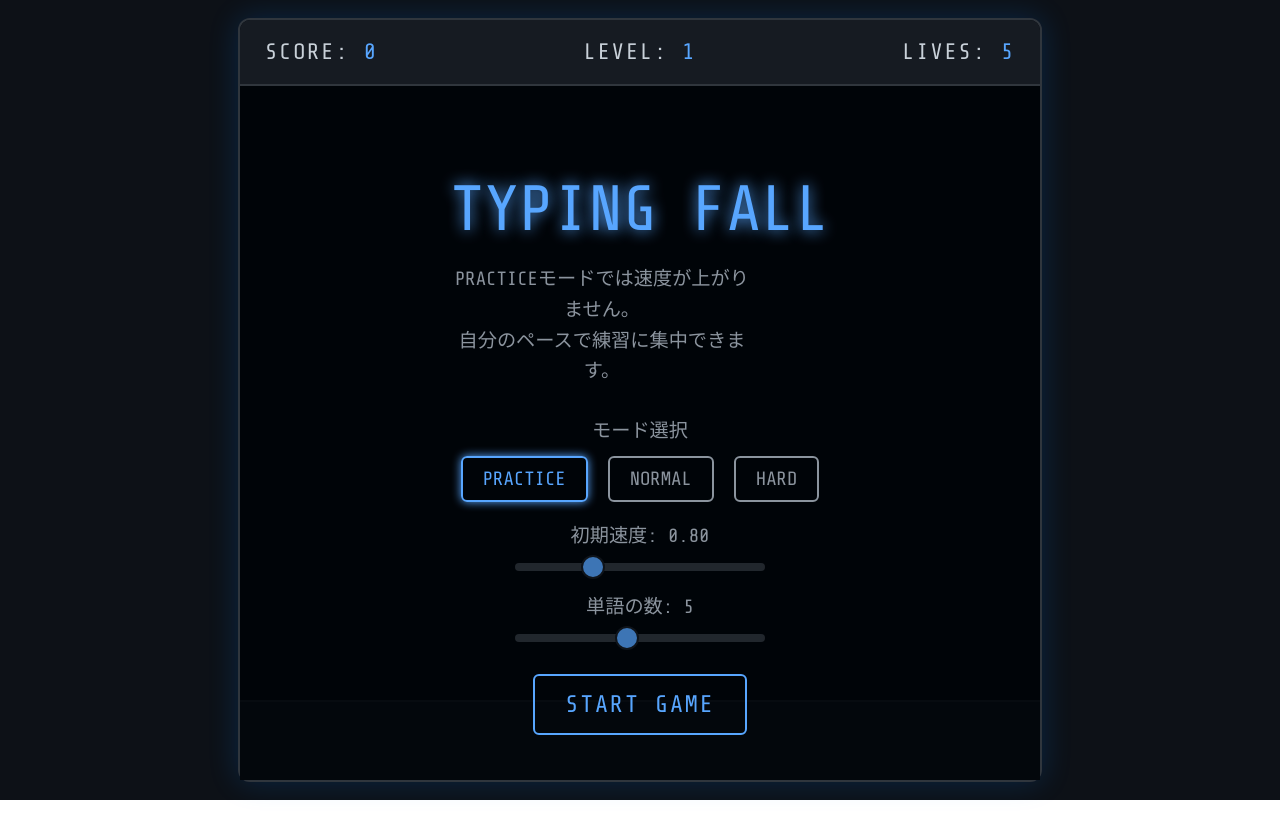
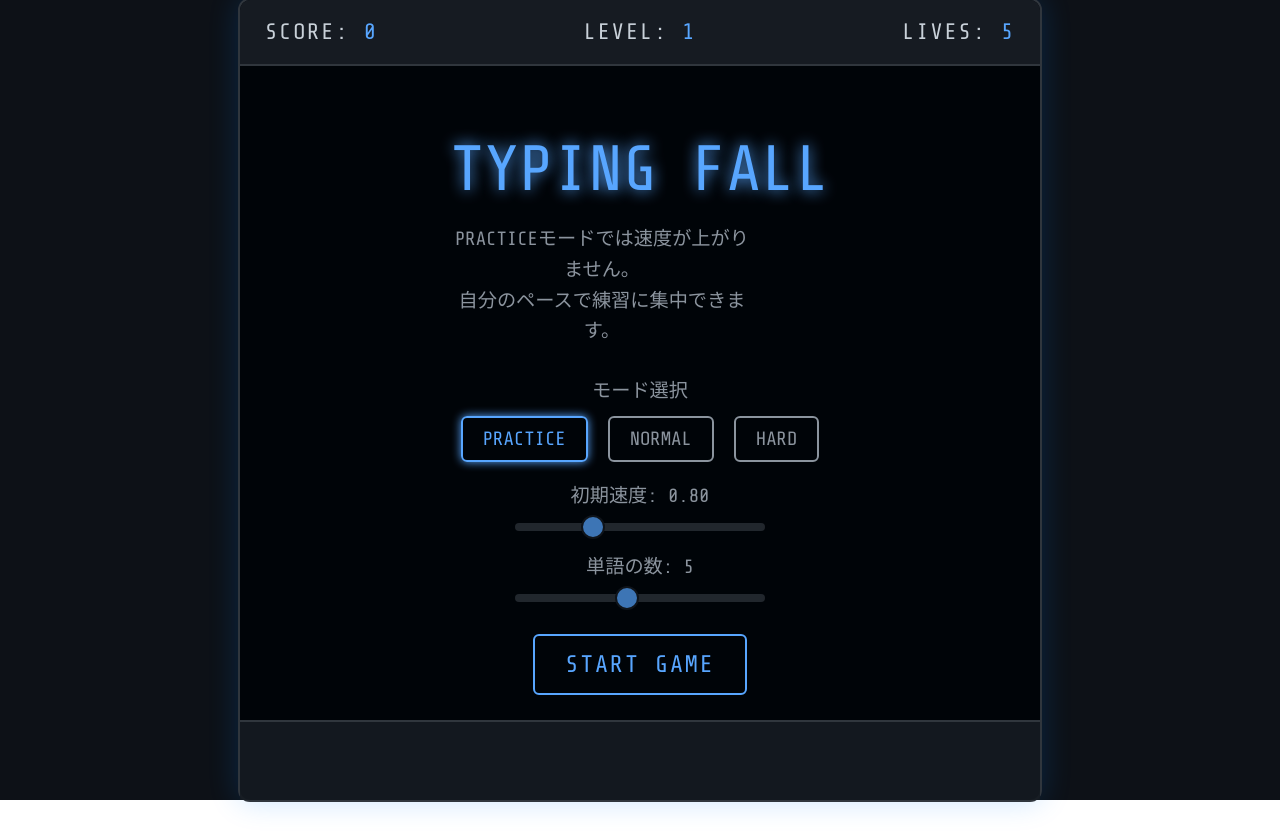
Before and after one commit to tako-chan0511/typingfall, a Vue app: page / in a window 1280 px wide. Built offline with nearby package versions, Linux system fonts and the light colour scheme.

Commit message:
モバイル対応2

```diff
--- a/src/components/TypingGame.vue
+++ b/src/components/TypingGame.vue
@@ -1,6 +1,5 @@
-<!-- src/components/TypingGame.vue -->
 <template>
-  <div class="game-container" @click="focusInput">
+  <div class="game-container" ref="gameContainerRef">
     <header>
       <div class="stats">SCORE: <span>{{ score }}</span></div>
       <div class="stats">LEVEL: <span>{{ level }}</span></div>
@@ -70,7 +69,6 @@
       <span class="input-cursor"></span>
     </div>
 
-    <!-- ★★★ モバイル対応用の隠し入力欄 ★★★ -->
     <input
       ref="hiddenInputRef"
       type="text"
@@ -104,8 +102,9 @@ const practiceWordCount = ref(5);
 let currentBaseSpeed = 1.0;
 
 // --- Template Refs ---
+const gameContainerRef = ref<HTMLElement | null>(null);
 const gameAreaRef = ref<HTMLElement | null>(null);
-const hiddenInputRef = ref<HTMLInputElement | null>(null); // ★隠し入力欄への参照
+const hiddenInputRef = ref<HTMLInputElement | null>(null);
 let animationFrameId: number;
 
 const gameSettings = {
@@ -195,21 +194,19 @@ const gameOver = () => {
   cancelAnimationFrame(animationFrameId);
 };
 
-// ★★★ 物理キーボード用の入力処理 ★★★
 const handleKeyDown = (e: KeyboardEvent) => {
-  if (gameState.value !== 'playing') return;
+  if (gameState.value !== 'playing' || e.metaKey || e.ctrlKey || e.altKey) return;
+
+  e.preventDefault();
 
   if (e.key === 'Backspace') {
-    e.preventDefault();
     currentInput.value = currentInput.value.slice(0, -1);
   } else if (e.key.length === 1 && e.key.match(/[a-z0-9-]/i)) {
-    e.preventDefault();
     currentInput.value += e.key.toLowerCase();
     checkInput();
   }
 };
 
-// ★★★ モバイル用の入力処理 ★★★
 const handleMobileInput = (e: Event) => {
   const target = e.target as HTMLInputElement;
   currentInput.value = target.value.toLowerCase();
@@ -222,7 +219,6 @@ const checkInput = () => {
     score.value += words.value[index].text.length * 10;
     words.value.splice(index, 1);
 
-    // 入力欄をクリア
     currentInput.value = '';
     if(hiddenInputRef.value) {
       hiddenInputRef.value.value = '';
@@ -237,39 +233,46 @@ const checkInput = () => {
   }
 };
 
-// ★★★ 入力欄にフォーカスを当てる関数 ★★★
 const focusInput = () => {
   if(hiddenInputRef.value) {
     hiddenInputRef.value.focus();
   }
 }
 
+// ★★★ モバイル画面サイズ調整のためのロジック ★★★
+const handleViewportResize = () => {
+  if (window.visualViewport && gameContainerRef.value) {
+    const newHeight = window.visualViewport.height;
+    gameContainerRef.value.style.height = `${newHeight}px`;
+  }
+};
+
 // --- Lifecycle Hooks ---
 onMounted(() => {
   window.addEventListener('keydown', handleKeyDown);
+  if (window.visualViewport) {
+    window.visualViewport.addEventListener('resize', handleViewportResize);
+    handleViewportResize(); // 初期サイズを設定
+  }
 });
 
 onUnmounted(() => {
   window.removeEventListener('keydown', handleKeyDown);
+  if (window.visualViewport) {
+    window.visualViewport.removeEventListener('resize', handleViewportResize);
+  }
   cancelAnimationFrame(animationFrameId);
 });
 
 </script>
 
 <style scoped>
-/* (既存のスタイルは変更なし) */
-.hidden-input {
-  position: absolute;
-  top: -9999px;
-  left: -9999px;
-  opacity: 0;
-  pointer-events: none;
-}
+/* ★★★ game-containerから固定の高さを削除 ★★★ */
 .game-container {
     width: 100%;
     max-width: 800px;
-    height: 95vh;
-    max-height: 900px;
+    /* height: 95vh; */ /* JavaScriptで動的に設定するため削除 */
+    /* max-height: 900px; */
     display: flex;
     flex-direction: column;
     border: 2px solid #30363d;
@@ -277,6 +280,7 @@ onUnmounted(() => {
     background-color: #010409;
     box-shadow: 0 0 30px rgba(0, 128, 255, 0.2);
     position: relative;
+    transition: height 0.2s ease-out; /* 高さが変わる際にアニメーションさせる */
 }
 
 header {
@@ -287,6 +291,7 @@ header {
     border-bottom: 2px solid #30363d;
     border-top-left-radius: 10px;
     border-top-right-radius: 10px;
+    flex-shrink: 0; /* ヘッダーが縮まないようにする */
 }
 
 .stats {
@@ -314,10 +319,6 @@ header {
 }
 
 .input-display {
-    position: absolute;
-    bottom: 0;
-    left: 0;
-    right: 0;
     padding: 15px;
     background-color: rgba(22, 27, 34, 0.9);
     border-top: 2px solid #30363d;
@@ -326,6 +327,7 @@ header {
     color: #58a6ff;
     letter-spacing: 4px;
     min-height: 40px;
+    flex-shrink: 0; /* 入力欄が縮まないようにする */
 }
 
 .input-cursor {
@@ -476,5 +478,11 @@ header {
     border-radius: 50%;
      border: 2px solid #161b22;
 }
-
+.hidden-input {
+  position: absolute;
+  top: -9999px;
+  left: -9999px;
+  opacity: 0;
+  pointer-events: none;
+}
 </style>
```
